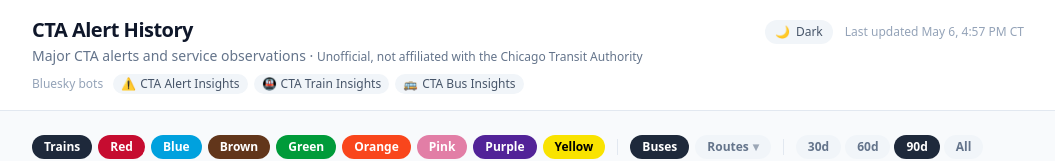
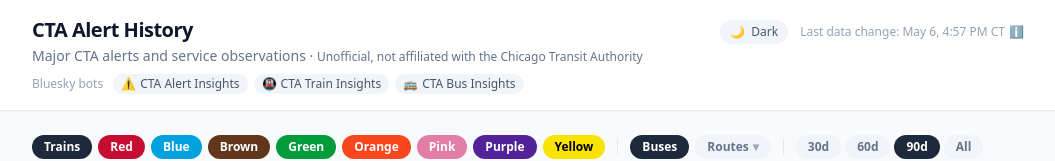
Before and after one commit to cailinpitt/chicago-transit-alerts, a React (Vite) app: page / in a window 1280 px wide. Shown: the top 161 px of the page, without its empty margins (112-1167 px from the left). Built offline with nearby package versions, Linux system fonts and the light colour scheme.

Commit message:
header: clarify the 'last data change' timestamp with an info popover
Renames 'Last updated' to 'Last data change' so users don't read a
stale timestamp as a broken site. Adds an info button that opens a
plain-language explainer on tap (works on touch, not just hover).

```diff
--- a/src/components/Header.jsx
+++ b/src/components/Header.jsx
@@ -1,3 +1,45 @@
+import { useEffect, useRef, useState } from 'react';
+
+const FRESHNESS_NOTE =
+  'This is the last time the alerts changed. We check for new alerts every 7 minutes — an older time here just means nothing new has happened.';
+
+function InfoPopover({ children, label = 'What does this mean?' }) {
+  const [open, setOpen] = useState(false);
+  const ref = useRef(null);
+
+  useEffect(() => {
+    if (!open) return;
+    function handleOutside(e) {
+      if (ref.current && !ref.current.contains(e.target)) setOpen(false);
+    }
+    document.addEventListener('mousedown', handleOutside);
+    document.addEventListener('touchstart', handleOutside);
+    return () => {
+      document.removeEventListener('mousedown', handleOutside);
+      document.removeEventListener('touchstart', handleOutside);
+    };
+  }, [open]);
+
+  return (
+    <span ref={ref} className="relative inline-flex items-center ml-1">
+      <button
+        type="button"
+        onClick={() => setOpen((o) => !o)}
+        aria-label={label}
+        aria-expanded={open}
+        className="inline-flex items-center justify-center hover:opacity-70 transition-opacity text-xs leading-none"
+      >
+        ℹ️
+      </button>
+      {open && (
+        <span className="absolute right-0 top-full mt-1 z-20 bg-white dark:bg-gh-surface border border-slate-200 dark:border-gh-border rounded-lg shadow-lg p-3 w-64 text-xs text-slate-600 dark:text-slate-300 normal-case font-normal text-left whitespace-normal">
+          {children}
+        </span>
+      )}
+    </span>
+  );
+}
+
 const BOTS = [
   { label: 'CTA Alert Insights', emoji: '⚠️', href: 'https://bsky.app/profile/ctaalertinsights.bsky.social' },
   { label: 'CTA Train Insights', emoji: '🚇', href: 'https://bsky.app/profile/ctatraininsights.bsky.social' },
@@ -43,9 +85,10 @@ export default function Header({ generatedAt, dark, onToggleDark }) {
           </div>
           {/* Last updated — below bots on mobile, hidden on sm+ (shown in right column) */}
           {updatedStr && (
-            <p className="sm:hidden text-xs text-slate-400 dark:text-slate-500 mt-2">
-              Last updated {updatedStr}
-            </p>
+            <div className="sm:hidden flex items-center text-xs text-slate-400 dark:text-slate-500 mt-2">
+              <span>Last data change: {updatedStr}</span>
+              <InfoPopover>{FRESHNESS_NOTE}</InfoPopover>
+            </div>
           )}
         </div>
         <div className="flex items-center gap-3 pt-1 flex-shrink-0">
@@ -59,9 +102,10 @@ export default function Header({ generatedAt, dark, onToggleDark }) {
           </button>
           {/* Last updated — right of toggle on sm+, hidden on mobile */}
           {updatedStr && (
-            <p className="hidden sm:block text-xs text-slate-400 dark:text-slate-500 whitespace-nowrap">
-              Last updated {updatedStr}
-            </p>
+            <div className="hidden sm:flex items-center text-xs text-slate-400 dark:text-slate-500 whitespace-nowrap">
+              <span>Last data change: {updatedStr}</span>
+              <InfoPopover>{FRESHNESS_NOTE}</InfoPopover>
+            </div>
           )}
         </div>
       </div>
```
